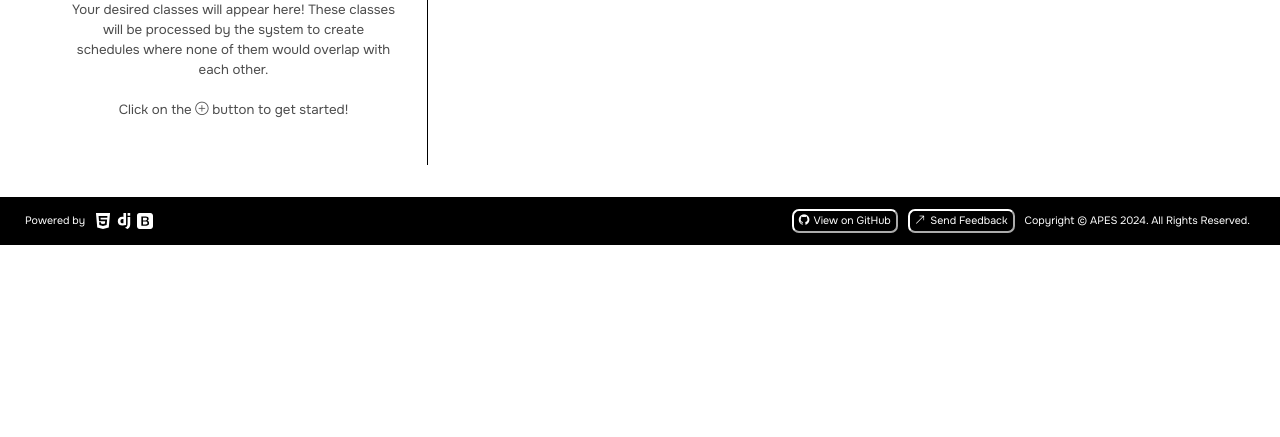
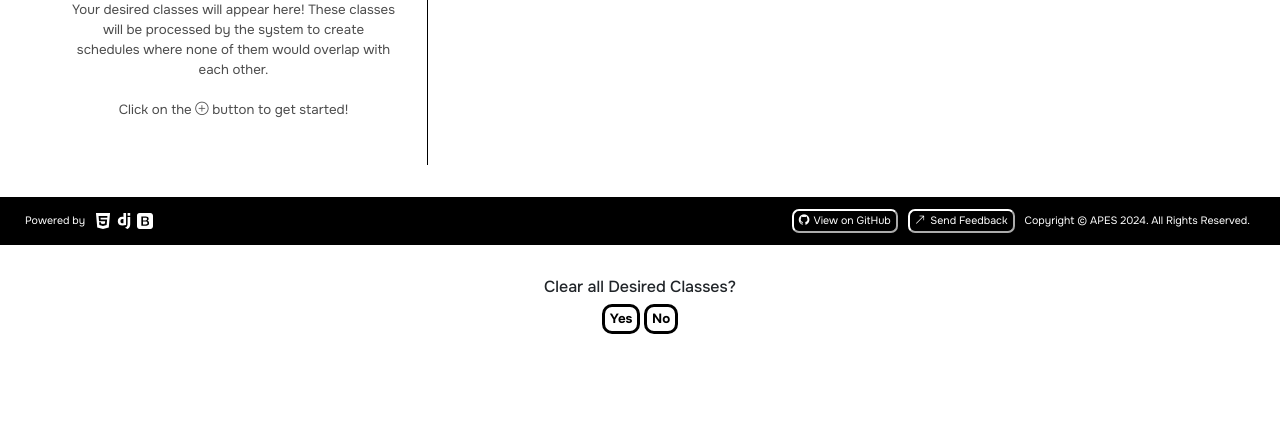
Before and after one commit to pingu204/cs192-APES, a Django app: page /home/ in a window 1280 px wide. Shown: the part 555-992 px from the top of the page. Before the commit the page ends 800 px from the top, so only its background shows below. Run offline with Django 5.2, Linux system fonts and the light colour scheme; a user stored in the database is signed in; data comes from the database, SQL or seed files in the repository.

Commit message:
feat: add clear confirmation overlay

```diff
--- a/src/courses/views.py
+++ b/src/courses/views.py
@@ -61,7 +61,7 @@ def dcp_add_view(request):
                         request.session['dcp'].append(course_sections[0])
                         request.session.save()
                         print(request.session['dcp'])
-
+                    messages.success(request, "Class has been successfully added.")
                     return redirect(reverse('homepage_view'))
 
         messages.error(request, "Class conflicts with another class.")
@@ -98,8 +98,8 @@ def dcp_add_view(request):
 
         # Update the session with the new dcp
         request.session['dcp'] = dcp """
-        messages.success(request, "Class has been successfully added.")
-        return redirect('homepage_view')
+
+        # return redirect('homepage_view')
 
     elif request.GET.get("course_code"):
         form = DesiredClassesForm(request.GET)
--- a/src/pages/templates/homepage.html
+++ b/src/pages/templates/homepage.html
@@ -44,9 +44,9 @@
                     <h1>Desired Classes</h1>
                     <div class="filler"></div>
                     <div style="display: flex; gap: 3px; align-items: center;">
-                        <form action="{% url 'homepage_view' %}" method="POST">
+                        <form action="{% url 'homepage_view' %}" method="POST" id="clearDCP">
                             {% csrf_token %}
-                            <button class="btn-sm" type="submit" name="clear_dcp">CLEAR</button>
+                            <button class="btn-sm" type="submit" id="submitClear" name="clear_dcp">CLEAR</button>
                         </form>
 
                         <button class="btn-sm"><a href="add/">+</a></button>
@@ -179,25 +179,33 @@
             </div>
         </div>
     </div>
+
     {% if messages %}
+    {% for message in messages %}
+    {% if message.level == DEFAULT_MESSAGE_LEVELS.SUCCESS %}
     <!-- Confirmation Overlay -->
     <div id="overlay" onclick="overlayOff()">
         <div id="inner-overlay">
             <div id="close" onclick="overlayOff()"><i class="bi-x-circle"></i></div>
             <div id="overlay-text">
-                {% for message in messages %}
-                {% if message.level == DEFAULT_MESSAGE_LEVELS.INFO %}
                 <h6>{{ message }}</h6>
-                <button class="btn-sm" type="submit" name="clear_dcp">Yes</button>
-                <button class="btn-sm" onclick="overlayOff()">No</button>
-                {% else %}
-                <h6>{{ message }}</h6>
-                {% endif %}
-                {% endfor %}
             </div>
         </div>
     </div>
     {% endif %}
+    {% endfor %}
+    {% endif %}
+
+    <div id="clearOverlay">
+        <div id="inner-overlay">
+            <form method="POST">
+            {% csrf_token %}
+            <h6>Clear all Desired Classes?</h6>
+                <button class="btn-sm" name="clear_dcp" id="clearYes">Yes</button>
+                <button class="btn-sm" id="clearNo">No</button>
+            </form>
+        </div>
+    </div>
 {% endblock %}
 
 {% block footer %}
--- a/src/static/js/script.js
+++ b/src/static/js/script.js
@@ -19,3 +19,16 @@
 function overlayOff() {
     document.getElementById("overlay").style.display = "none";
 }
+
+document.getElementById("submitClear").addEventListener("click", function() {
+    event.preventDefault()
+    document.getElementById("clearOverlay").style.display = "block";
+});
+
+document.getElementById("clearYes").addEventListener("click", function() {
+    document.getElementById('clearDCP').submit();
+});
+
+document.getElementById("clearNo").addEventListener("click", function() {
+    document.getElementById("clearOverlay").style.display = "none";
+});
```
